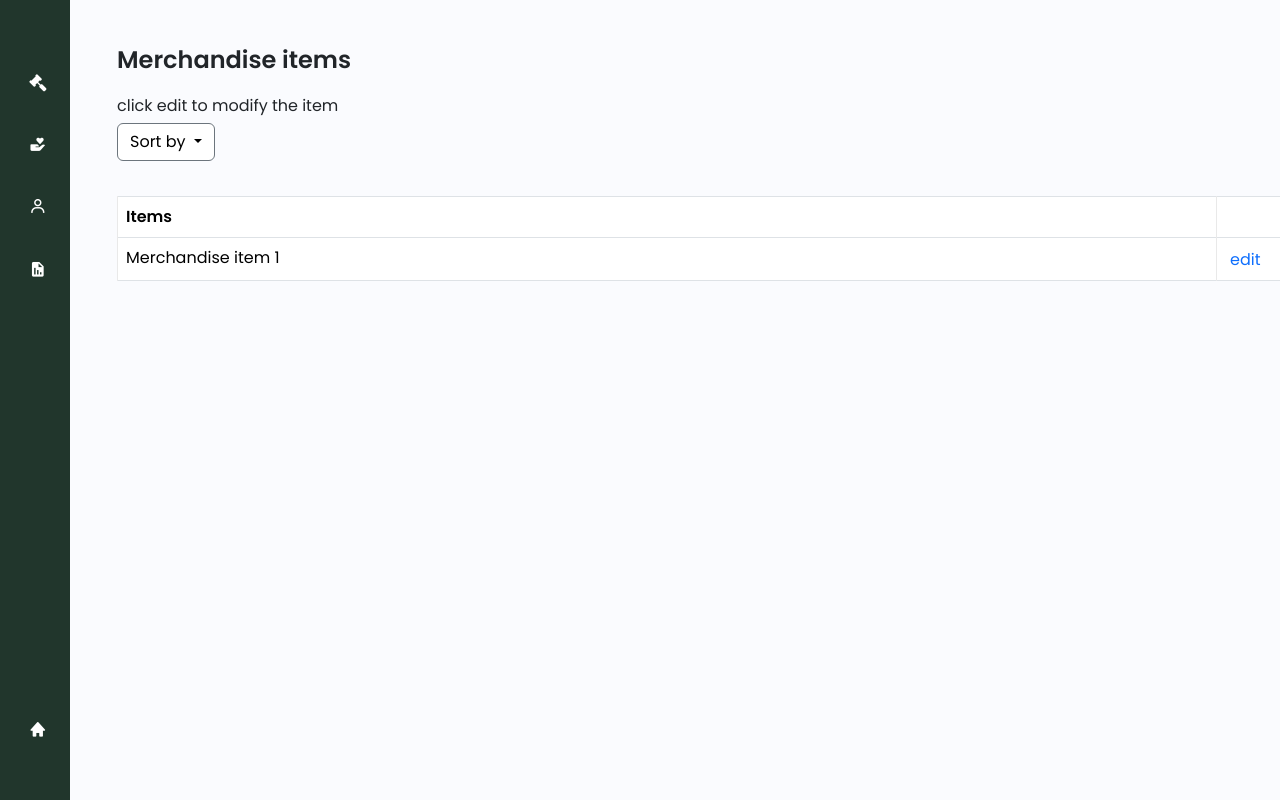
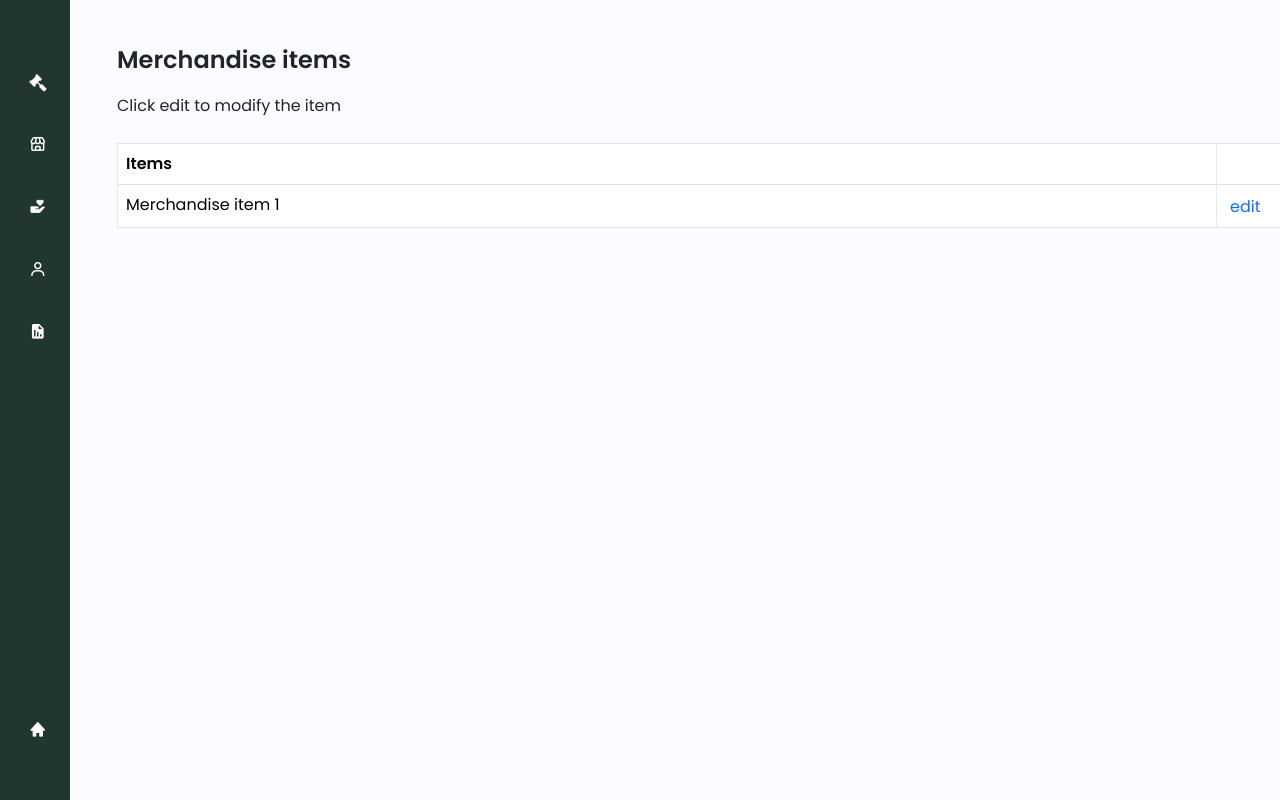
Before and after one commit to xithical/auctionapp, a Flask app: template app/classes/frontend/templates/Admin-Auctions-Merchandise.html in a window 1280 px wide. Run offline with Flask 3, Linux system fonts and the light colour scheme; the template is opened without the code that fills it, so the values that code supplies are empty; parts of the project's set-up code (start-up, migrations or seed data) failed here and were passed over; some libraries are stand-ins or nearby versions.

Commit message:
Update Admin-Auctions-Merchandise.html

```diff
--- a/app/classes/frontend/templates/Admin-Auctions-Merchandise.html
+++ b/app/classes/frontend/templates/Admin-Auctions-Merchandise.html
@@ -47,7 +47,12 @@
                       <span>Auction Events</span>
                   </a>
               </li>
-
+             <li class="sidebar-item">
+                <a href="Admin-Auctions-Merchandise.html" class="sidebar-link">
+                  <i class='bx bx-store nav__icon'></i>
+                    <span>Merchandise</span>
+                </a>
+            </li>
               <li class="sidebar-item">
                 <a href="Admin-Donors.html" class="sidebar-link">
                   <i class='bx bxs-donate-heart nav__icon'></i>
@@ -99,17 +104,7 @@
                       <div class="col-sm-4">
                         <button type="button" class="btn btn-info add-new"><i class="fa fa-plus"></i> Add New</button>
                     </div>
-                      <h6>click edit to modify the item</h6>
-                      <div class="dropdown">
-                        <button class="btn btn-secondary dropdown-toggle" type="button" data-bs-toggle="dropdown" aria-expanded="false">
-                          Sort by
-                        </button>
-
-                        <ul class="dropdown-menu">
-                          <li><a class="dropdown-item" href="Admin-Auctions-Items.html">Auction Items</a></li>
-                          <li><a class="dropdown-item" href="Admin-Auctions-Merchandise.html">Merchandise</a></li>
-                        </ul>
-                      </div>
+                      <h6>Click edit to modify the item</h6>
                   </div>
 
               </div>
```
